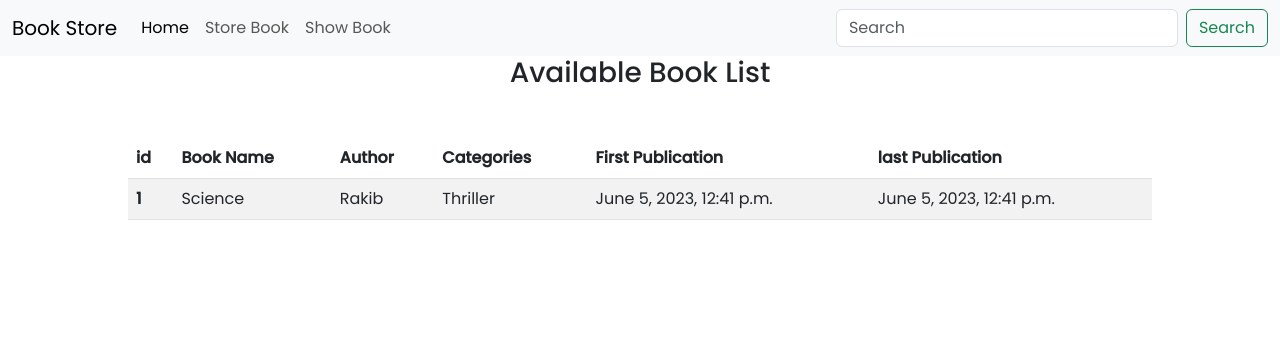
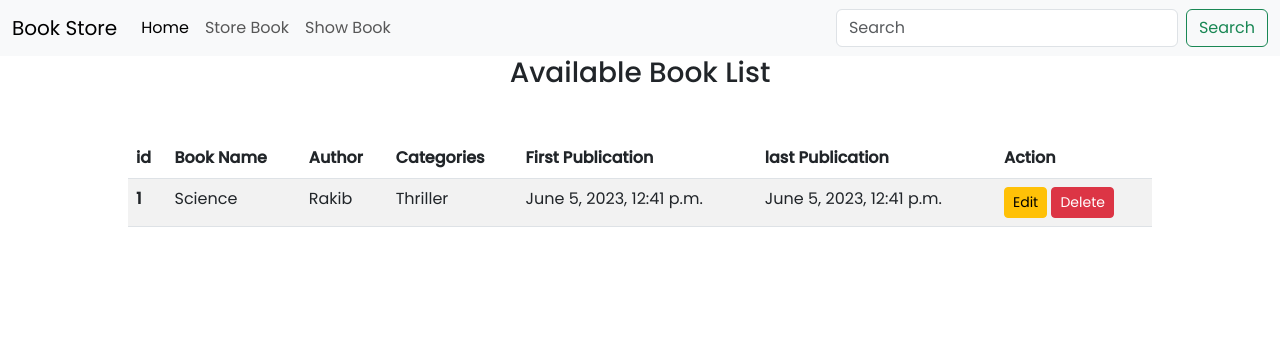
Before and after one commit to rakib54/Book_store, a Django app: page /show_books/ in a window 1280 px wide. Shown: the top 356 px of the page. Run offline with Django 4.2, Linux system fonts and the light colour scheme; data comes from the database, SQL or seed files in the repository; both versions use the stored data as it was after the commit.

Commit message:
added Edit and delete books functionality

```diff
--- a/book/templates/show_book.html
+++ b/book/templates/show_book.html
@@ -3,6 +3,7 @@
 
 <h3 class="mb-2 text-center">Available Book List</h3>
 <div style="width: 80%; margin:auto" class="mt-5">
+  {% if books %}
   <table class="table table-striped">
     <thead>
       <tr>
@@ -12,6 +13,7 @@
         <th scope="col">Categories</th>
         <th scope="col">First Publication</th>
         <th scope="col">last Publication</th>
+        <th scope="col">Action</th>
       </tr>
     </thead>
     <tbody>
@@ -23,9 +25,14 @@
         <td>{{item.category}}</td>
         <td>{{item.first_publish}}</td>
         <td>{{item.last_publish}}</td>
+        <td><a href="{% url 'edit_books' id=item.id %}" class="btn btn-warning btn-sm">Edit</a> <a
+            href="{% url 'delete_books' id=item.id %}" class="btn btn-danger btn-sm">Delete</a></td>
       </tr>
       {% endfor %}
     </tbody>
   </table>
+  {% else %}
+  <h3 class="mb-2 text-center text-danger">No Books Available</h3>
+  {% endif %}
 </div>
 {% endblock %}
--- a/book/urls.py
+++ b/book/urls.py
@@ -1,8 +1,10 @@
 from django.urls import path
-from book.views import home, store_book, show_books
+from book.views import home, store_book, show_books, edit_book, delete_books
 
 urlpatterns = [
     path('', home),
     path('store_new_book/', store_book, name="store_book"),
-    path('show_books/', show_books, name="show_books")
+    path('show_books/', show_books, name="show_books"),
+    path('edit_books/<int:id>', edit_book, name="edit_books"),
+    path('delete_books/<int:id>', delete_books, name="delete_books"),
 ]
--- a/book/views.py
+++ b/book/views.py
@@ -26,3 +26,19 @@ def show_books(request):
     books = BookstoreModel.objects.all()  # take all data from database
     print('ALL books', books)
     return render(request, 'show_book.html', {'books': books})
+
+
+def edit_book(request, id):
+    book = BookstoreModel.objects.get(pk=id)
+    form = BookStoreForm(instance=book)
+    if (request.method == 'POST'):
+        form = BookStoreForm(request.POST, instance=book)
+        if form.is_valid():
+            form.save()
+            return redirect('show_books')
+    return render(request, 'store_book.html', {'form': form})
+
+
+def delete_books(request, id):
+    book = BookstoreModel.objects.get(pk=id).delete()
+    return redirect('show_books')
```
Also changed, not shown: db.sqlite3.
